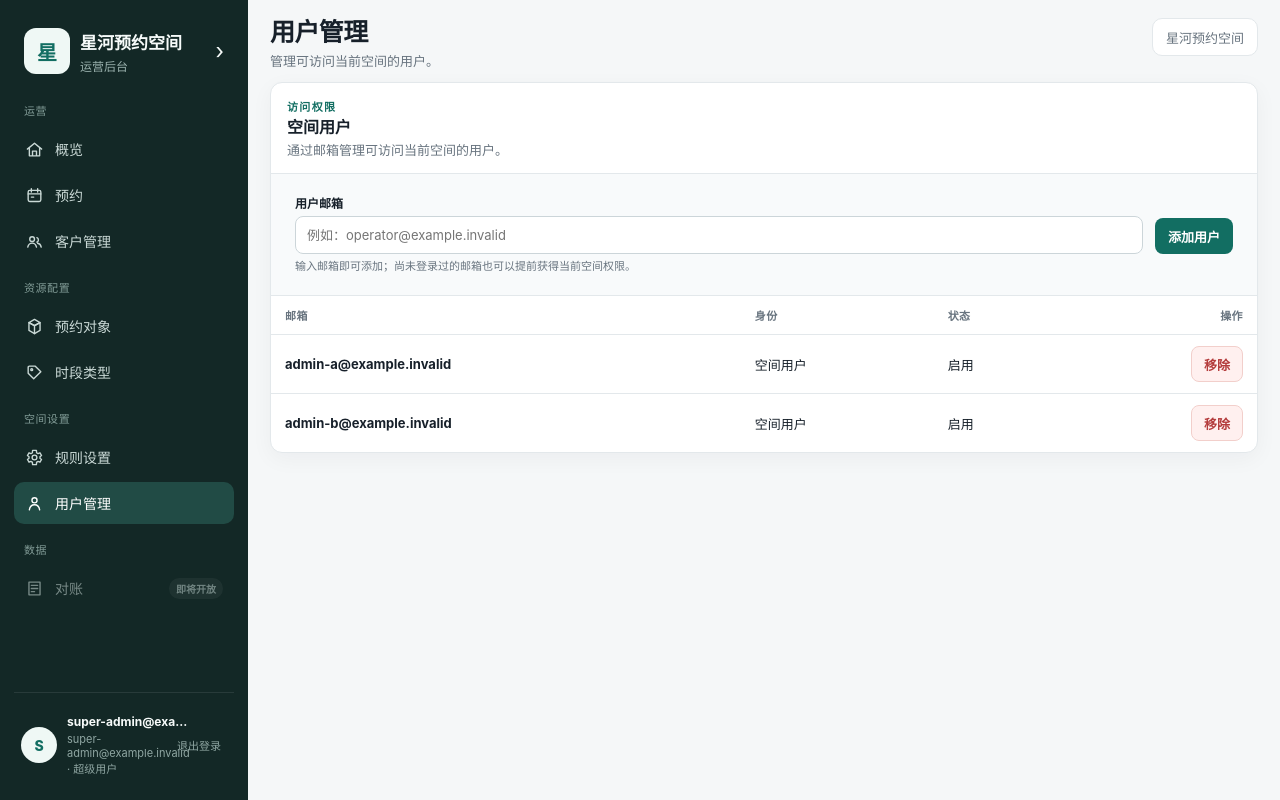
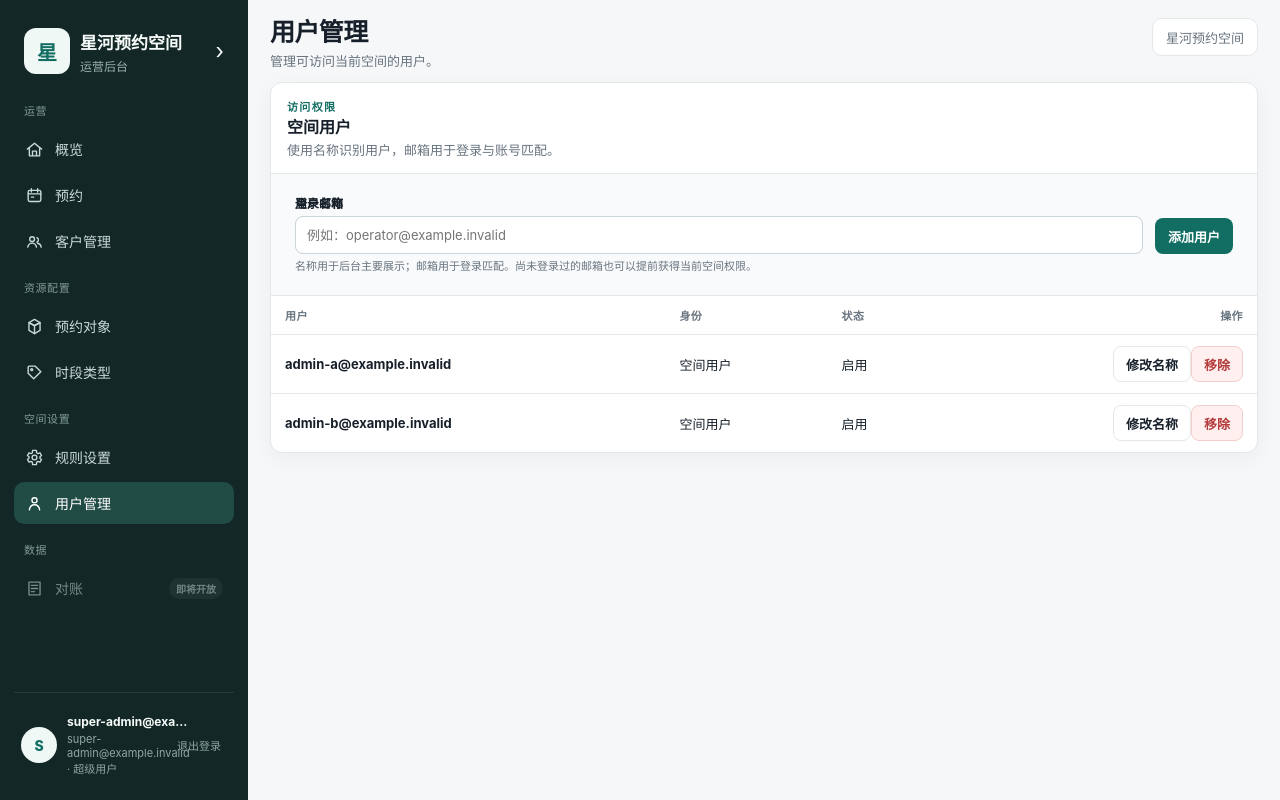
Before and after one commit to huangshirui/yuke, a Vue app in the folder apps/admin/: page /spaces/sp_demo_alpha/admins in a window 1280 px wide. Built offline with nearby package versions, Linux system fonts and the light colour scheme.

Commit message:
feat(admin): add friendly names to space users

```diff
--- a/apps/admin/src/views/SpaceDetailView.vue
+++ b/apps/admin/src/views/SpaceDetailView.vue
@@ -22,7 +22,10 @@ const loading = ref(true)
 const saving = ref(false)
 const error = ref('')
 const notice = ref('')
+const adminDisplayName = ref('')
 const adminEmail = ref('')
+const editingAdmin = ref<AdminUserSummary | null>(null)
+const editingAdminDisplayName = ref('')
 const showInviteForm = ref(false)
 const inviteForm = reactive({ label: '', expiresAt: defaultExpiry() })
 
@@ -128,19 +131,53 @@ async function toggleSpaceStatus() {
 
 async function addAdmin() {
   clearMessages()
+  const displayName = adminDisplayName.value.trim()
   const email = adminEmail.value.trim().toLowerCase()
+  if (!displayName) {
+    error.value = '请输入用户名称。'
+    return
+  }
   if (!/^[^\s@]+@[^\s@]+\.[^\s@]+$/.test(email)) {
     error.value = '请输入有效的用户邮箱。'
     return
   }
   saving.value = true
   try {
-    await api.assignAdminByEmail(spaceId.value, email)
+    await api.assignAdminByEmail(spaceId.value, email, displayName)
     admins.value = await api.listAdmins(spaceId.value)
+    adminDisplayName.value = ''
     adminEmail.value = ''
     notice.value = '用户已添加，可访问当前空间。'
   } catch (cause) {
     error.value = cause instanceof Error ? cause.message : '用户添加失败。'
+  } finally {
+    saving.value = false
+  }
+}
+
+function editAdminName(admin: AdminUserSummary) {
+  clearMessages()
+  editingAdmin.value = admin
+  editingAdminDisplayName.value = admin.displayName || ''
+}
+
+async function saveAdminName() {
+  if (!editingAdmin.value) return
+  const displayName = editingAdminDisplayName.value.trim()
+  if (!displayName) {
+    error.value = '请输入用户名称。'
+    return
+  }
+  saving.value = true
+  clearMessages()
+  try {
+    await api.updateAdminDisplayName(editingAdmin.value.id, displayName)
+    admins.value = await api.listAdmins(spaceId.value)
+    editingAdmin.value = null
+    editingAdminDisplayName.value = ''
+    notice.value = '用户名称已更新。'
+  } catch (cause) {
+    error.value = cause instanceof Error ? cause.message : '用户名称更新失败。'
   } finally {
     saving.value = false
   }
@@ -278,34 +315,63 @@ onMounted(load)
           <div>
             <span class="eyebrow">访问权限</span>
             <h2>空间用户</h2>
-            <p>通过邮箱管理可访问当前空间的用户。</p>
+            <p>使用名称识别用户，邮箱用于登录与账号匹配。</p>
           </div>
         </div>
 
         <div class="inline-form admin-user-form">
           <label class="field field--grow">
-            <span>用户邮箱</span>
+            <span>用户名称</span>
+            <input v-model="adminDisplayName" autocomplete="off" placeholder="例如：运营小王" />
+          </label>
+          <label class="field field--grow">
+            <span>登录邮箱</span>
             <input v-model="adminEmail" type="email" autocomplete="off" placeholder="例如：operator@example.invalid" @keyup.enter="addAdmin" />
           </label>
-          <small class="admin-user-form__help">输入邮箱即可添加；尚未登录过的邮箱也可以提前获得当前空间权限。</small>
+          <small class="admin-user-form__help">名称用于后台主要展示；邮箱用于登录匹配。尚未登录过的邮箱也可以提前获得当前空间权限。</small>
           <button class="button button--primary" :disabled="saving" @click="addAdmin">添加用户</button>
         </div>
 
         <div class="table-wrap">
           <table>
-            <thead><tr><th>邮箱</th><th>身份</th><th>状态</th><th class="align-right">操作</th></tr></thead>
+            <thead><tr><th>用户</th><th>身份</th><th>状态</th><th class="align-right">操作</th></tr></thead>
             <tbody>
               <tr v-for="admin in admins" :key="admin.id">
-                <td><strong>{{ admin.email }}</strong></td>
+                <td>
+                  <strong>{{ admin.displayName || admin.email }}</strong>
+                  <small v-if="admin.displayName" class="muted identity-email">{{ admin.email }}</small>
+                </td>
                 <td>{{ admin.platformRole === 'super_admin' ? '超级用户' : '空间用户' }}</td>
                 <td>{{ admin.status === 'active' ? '启用' : '停用' }}</td>
-                <td class="align-right"><button class="button button--danger-ghost" :disabled="saving" @click="removeAdmin(admin)">移除</button></td>
+                <td class="align-right user-actions">
+                  <button class="button button--ghost" :disabled="saving" @click="editAdminName(admin)">修改名称</button>
+                  <button class="button button--danger-ghost" :disabled="saving" @click="removeAdmin(admin)">移除</button>
+                </td>
               </tr>
               <tr v-if="!loading && admins.length === 0"><td colspan="4" class="empty-cell">当前没有空间用户。</td></tr>
             </tbody>
           </table>
         </div>
       </section>
+
+      <div v-if="editingAdmin" class="modal-backdrop" @click.self="editingAdmin = null">
+        <form class="modal user-name-modal" role="dialog" aria-modal="true" aria-label="修改用户名称" @submit.prevent="saveAdminName">
+          <div class="modal-heading">
+            <div><h2>修改用户名称</h2><p>{{ editingAdmin.email }}</p></div>
+            <button type="button" class="icon-button" aria-label="关闭修改用户名称" @click="editingAdmin = null">×</button>
+          </div>
+          <div class="form-stack">
+            <label class="field">
+              <span>用户名称</span>
+              <input v-model="editingAdminDisplayName" autocomplete="off" />
+            </label>
+            <div class="modal-actions">
+              <button type="button" class="button button--ghost" @click="editingAdmin = null">取消</button>
+              <button class="button button--primary" :disabled="saving">{{ saving ? '保存中…' : '保存名称' }}</button>
+            </div>
+          </div>
+        </form>
+      </div>
 
       <section v-if="section === 'invites'" class="panel loading-surface" :aria-busy="loading">
         <LoadingOverlay v-if="loading" label="正在加载邀请码…" />
```
